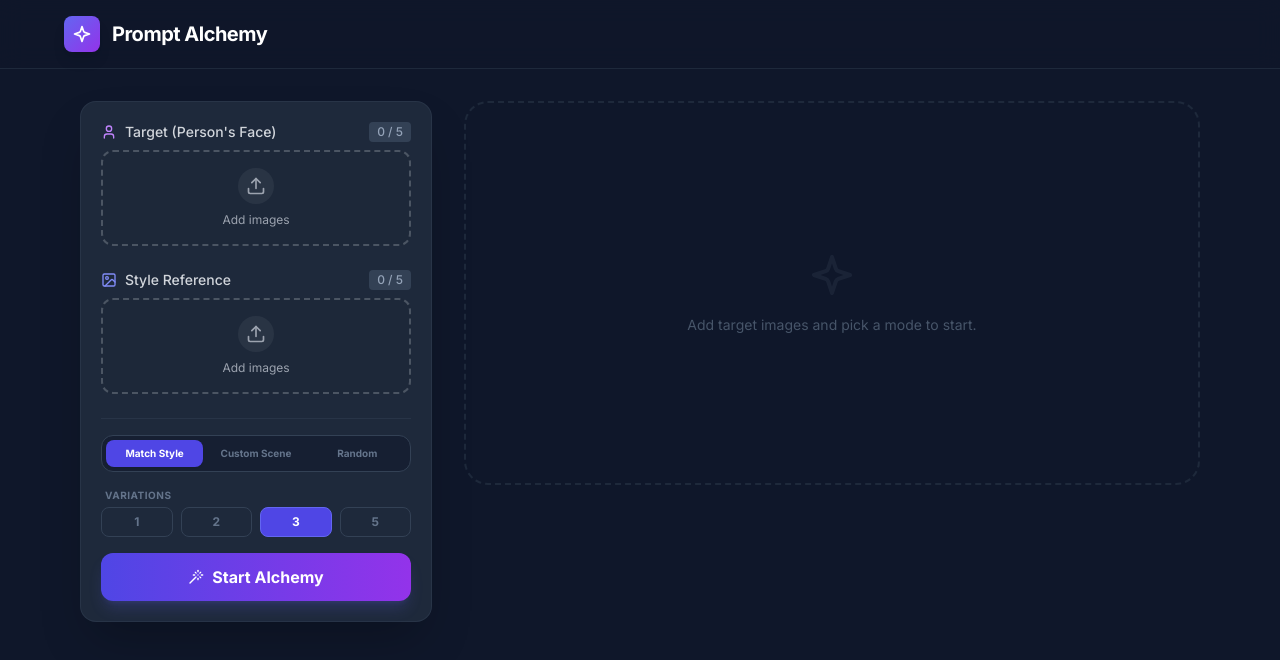
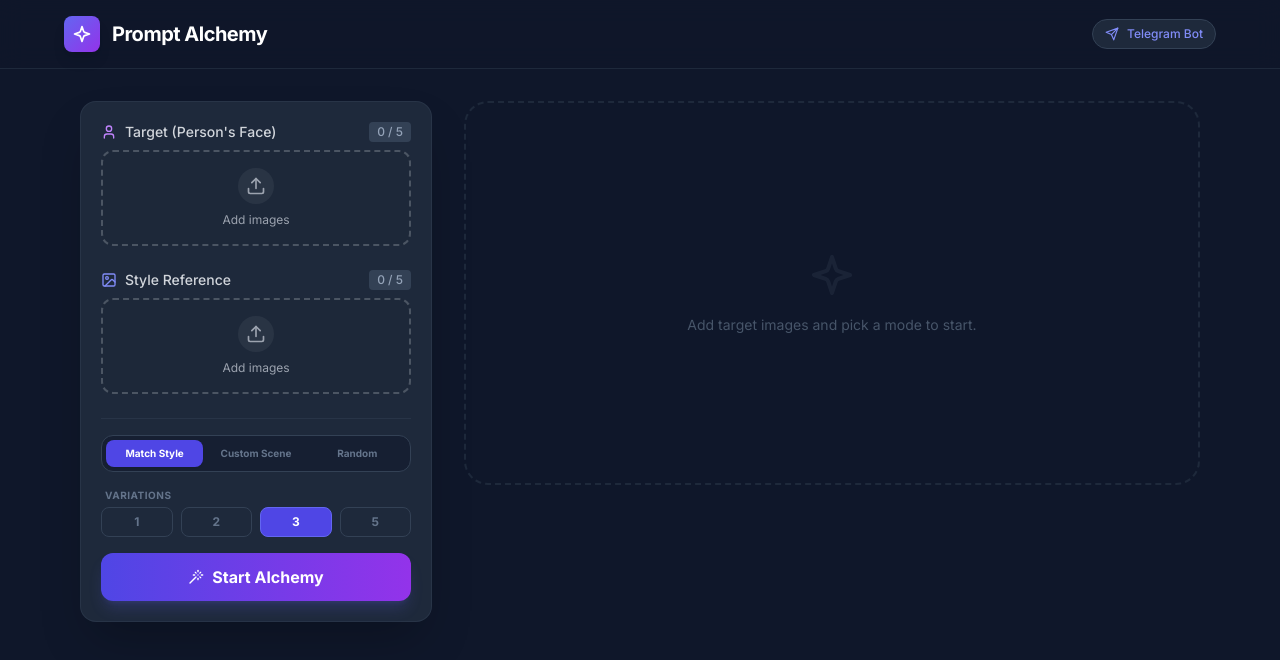
Before and after one commit to vitaliybrend29/prompt-alchemy, a React (Vite) app: page / in a window 1280 px wide. Shown: the top 660 px of the page. Built offline with nearby package versions, Linux system fonts and the light colour scheme.

Commit message:
feat: Add Telegram bot link and improve welcome message
Integrates a direct link to the Telegram bot within the web application's UI. Additionally, enhances the bot's `/start` command response to include a link to the web version, encouraging users to explore its advanced features.

```diff
--- a/App.tsx
+++ b/App.tsx
@@ -3,7 +3,7 @@ import React, { useState, useEffect } from 'react';
 import ImageUploader from './components/ImageUploader';
 import { UploadedImage, LoadingState, GenerationMode, PromptGroup, GeneratedPrompt } from './types';
 import { generatePrompts } from './services/geminiService';
-import { WandIcon, CopyIcon, SparklesIcon, ImageIcon, UserIcon, TrashIcon } from './components/Icons';
+import { WandIcon, CopyIcon, SparklesIcon, ImageIcon, UserIcon, TrashIcon, TelegramIcon } from './components/Icons';
 
 const MAX_IMAGES_PER_CATEGORY = 5;
 const MAX_HISTORY_ITEMS = 10;
@@ -114,6 +114,14 @@ const App: React.FC = () => {
             <h1 className="text-xl font-bold text-white tracking-tight">Prompt Alchemy</h1>
           </div>
           <div className="flex items-center gap-4">
+            <a
+              href="https://t.me/promtalchhemy1_bot"
+              target="_blank"
+              rel="noopener noreferrer"
+              className="flex items-center gap-2 px-3 py-1.5 bg-slate-800 hover:bg-slate-700 rounded-full border border-slate-700 text-xs text-indigo-400 font-medium transition-colors"
+            >
+              <TelegramIcon className="w-3.5 h-3.5" /> Telegram Bot
+            </a>
             {history.length > 0 && (
               <button
                 onClick={() => { if(confirm('Clear history?')) setHistory([]); }}
--- a/api/webhook.ts
+++ b/api/webhook.ts
@@ -79,7 +79,7 @@ export default async function handler(req: any, res: any) {
         }
       }
       else if (message.text === "/start") {
-        await sendTelegramMessage(chatId, "👋 Привет! Я *Prompt Alchemy Bot*.\n\n*Режимы:*\n1️⃣ *Лицо* — новые сюжеты для этого человека.\n2️⃣ *Стиль* — копирование эстетики фото.\n3️⃣ *Свой Сюжет* — отправь фото *С ПОДПИСЬЮ*, и я впишу лицо в этот сюжет!\n4️⃣ *Смешивание* — ответь на фото другим фото.");
+        await sendTelegramMessage(chatId, "👋 Привет! Я *Prompt Alchemy Bot*.\n\n*Режимы:*\n1️⃣ *Лицо* — новые сюжеты для этого человека.\n2️⃣ *Стиль* — копирование эстетики фото.\n3️⃣ *Свой Сюжет* — отправь фото *С ПОДПИСЬЮ*, и я впишу лицо в этот сюжет!\n4️⃣ *Смешивание* — ответь на фото другим фото.\n\n💻 *Попробуй нашу веб-версию для удобной работы с историей:* [Prompt Alchemy Web](https://prompt-alchemy.vercel.app)");
       }
     }
   } catch (error) {
```
